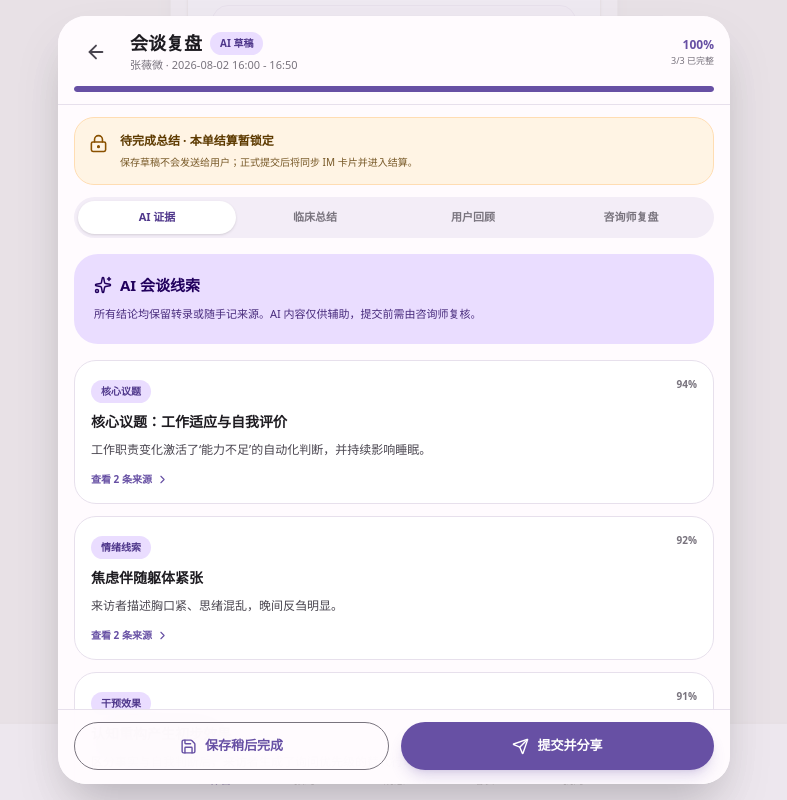
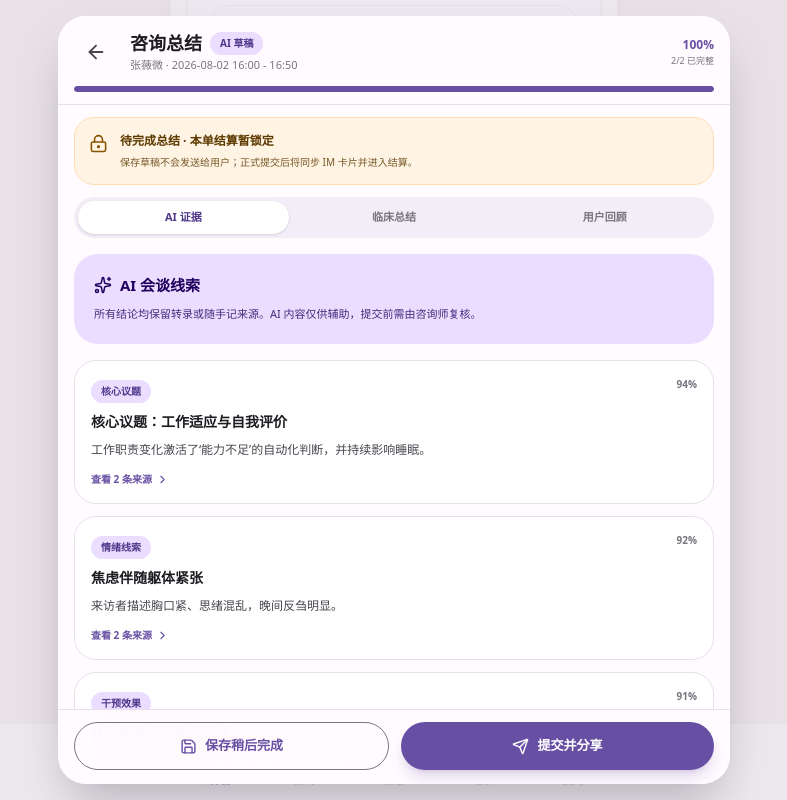
Before and after one commit to duran2015/-, a React (Vite) app: page /counselor in a window 1280 px wide. Both pictures are taken after a click on the button "确认总结". Shown: the part 828-1628 px from the top of the page, without its empty margins (246-1033 px from the left). Built offline with nearby package versions, Linux system fonts and the light colour scheme; grey boxes are pictures that could not be loaded.

Commit message:
refactor: remove reflection from summary workspace

```diff
--- a/src/components/SessionReview/SessionReviewWorkspace.tsx
+++ b/src/components/SessionReview/SessionReviewWorkspace.tsx
@@ -2,7 +2,6 @@ import { useEffect, useMemo, useState } from "react";
 import {
   AlertCircle,
   ArrowLeft,
-  Bot,
   Check,
   CheckCircle2,
   ChevronRight,
@@ -21,7 +20,7 @@ import { useAppStore } from "../../client-app/store";
 import { getReviewProgress } from "../../sessionReviewPresentation";
 import type { SessionReviewDraft, SessionInsight } from "../../types";
 
-type ReviewTab = "evidence" | "clinical" | "client" | "reflection";
+type ReviewTab = "evidence" | "clinical" | "client";
 
 interface SessionReviewWorkspaceProps {
   draftId: string;
@@ -33,7 +32,6 @@ const tabItems: Array<{ id: ReviewTab; label: string; shortLabel: string }> = [
   { id: "evidence", label: "AI 证据", shortLabel: "证据" },
   { id: "clinical", label: "临床总结", shortLabel: "临床" },
   { id: "client", label: "用户回顾", shortLabel: "分享" },
-  { id: "reflection", label: "咨询师复盘", shortLabel: "复盘" },
 ];
 
 const fieldClass =
@@ -152,7 +150,7 @@ export function SessionReviewWorkspace({ draftId, onClose, onSubmitted }: Sessio
       <div className="fixed inset-0 z-[300] grid place-items-center bg-[#FFFBFE] p-6">
         <div className="text-center">
           <AlertCircle className="mx-auto text-[#BA1A1A]" />
-          <p className="mt-3 text-sm font-bold">未找到本次咨询复盘</p>
+          <p className="mt-3 text-sm font-bold">未找到本次咨询总结</p>
           <button onClick={onClose} className="mt-4 rounded-full bg-[#6750A4] px-5 py-2.5 text-sm font-bold text-white">
             返回工作台
           </button>
@@ -171,18 +169,10 @@ export function SessionReviewWorkspace({ draftId, onClose, onSubmitted }: Sessio
     setDraft((current) =>
       current ? { ...current, clientSummary: { ...current.clientSummary, ...patch } } : current,
     );
-  const updateReflection = (patch: Partial<SessionReviewDraft["counselorReflection"]>) =>
-    setDraft((current) =>
-      current
-        ? { ...current, counselorReflection: { ...current.counselorReflection, ...patch } }
-        : current,
-    );
-
   const handleSave = () => {
     saveSessionReview(draft.id, {
       clinicalSummary: draft.clinicalSummary,
       clientSummary: draft.clientSummary,
-      counselorReflection: draft.counselorReflection,
     });
     setFeedback("草稿已保存，结算将在正式提交后解锁");
     window.setTimeout(() => setFeedback(""), 2200);
@@ -192,7 +182,6 @@ export function SessionReviewWorkspace({ draftId, onClose, onSubmitted }: Sessio
     const result = submitSessionReview(draft.id, {
       clinicalSummary: draft.clinicalSummary,
       clientSummary: draft.clientSummary,
-      counselorReflection: draft.counselorReflection,
     });
     if (!result.ok) {
       setFeedback(result.errors.join("；"));
@@ -214,7 +203,7 @@ export function SessionReviewWorkspace({ draftId, onClose, onSubmitted }: Sessio
             </button>
             <div className="min-w-0 flex-1">
               <div className="flex items-center gap-2">
-                <h1 className="truncate text-[18px] font-black text-[#1D1B20]">会谈复盘</h1>
+                <h1 className="truncate text-[18px] font-black text-[#1D1B20]">咨询总结</h1>
                 <span className={`rounded-full px-2.5 py-1 text-[10px] font-black ${isSubmitted ? "bg-[#C4EED0] text-[#163723]" : "bg-[#EADDFF] text-[#4F378B]"}`}>
                   {isSubmitted ? "已提交" : "AI 草稿"}
                 </span>
@@ -225,7 +214,7 @@ export function SessionReviewWorkspace({ draftId, onClose, onSubmitted }: Sessio
             </div>
             <div className="text-right">
               <div className="text-[12px] font-black text-[#6750A4]">{progress?.percentage}%</div>
-              <div className="text-[9px] text-[#79747E]">{progress?.completed}/3 已完整</div>
+              <div className="text-[9px] text-[#79747E]">{progress?.completed}/2 已完整</div>
             </div>
           </div>
           <div className="mt-3 h-1.5 overflow-hidden rounded-full bg-[#E8DEF8]">
@@ -245,7 +234,7 @@ export function SessionReviewWorkspace({ draftId, onClose, onSubmitted }: Sessio
           </div>
         </div>
 
-        <nav className="mx-4 mt-3 grid shrink-0 grid-cols-4 rounded-full bg-[#F3EDF7] p-1">
+        <nav className="mx-4 mt-3 grid shrink-0 grid-cols-3 rounded-full bg-[#F3EDF7] p-1">
           {tabItems.map((tab) => (
             <button
               key={tab.id}
@@ -335,35 +324,6 @@ export function SessionReviewWorkspace({ draftId, onClose, onSubmitted }: Sessio
             </div>
           )}
 
-          {activeTab === "reflection" && (
-            <div className="space-y-5">
-              <section className="rounded-[22px] bg-[#F3EDF7] p-4">
-                <div className="flex items-center gap-2 text-[#4F378B]"><Bot size={18} /><h2 className="text-[14px] font-black">专业复盘与自评</h2></div>
-                <p className="mt-2 text-[11px] leading-5 text-[#6750A4]">用于持续提升服务质量，不向用户展示，也不影响本次咨询评价结果。</p>
-              </section>
-              <label className="block">
-                <span className="text-[12px] font-bold text-[#49454F]">咨询关系质量</span>
-                <div className="mt-2 grid grid-cols-3 gap-2">
-                  {(["needs_attention", "stable", "strong"] as const).map((value) => (
-                    <button key={value} disabled={isSubmitted} onClick={() => updateReflection({ allianceQuality: value })} className={`rounded-[16px] border px-2 py-3 text-[11px] font-black ${draft.counselorReflection.allianceQuality === value ? "border-[#6750A4] bg-[#EADDFF] text-[#4F378B]" : "border-[#CAC4D0] bg-white text-[#49454F]"}`}>
-                      {{ needs_attention: "需关注", stable: "稳定", strong: "良好" }[value]}
-                    </button>
-                  ))}
-                </div>
-              </label>
-              <label className="block">
-                <span className="text-[12px] font-bold text-[#49454F]">目标进展</span>
-                <div className="mt-2 grid grid-cols-3 gap-2">
-                  {(["limited", "partial", "clear"] as const).map((value) => (
-                    <button key={value} disabled={isSubmitted} onClick={() => updateReflection({ goalProgress: value })} className={`rounded-[16px] border px-2 py-3 text-[11px] font-black ${draft.counselorReflection.goalProgress === value ? "border-[#6750A4] bg-[#EADDFF] text-[#4F378B]" : "border-[#CAC4D0] bg-white text-[#49454F]"}`}>
-                      {{ limited: "有限", partial: "部分", clear: "明确" }[value]}
-                    </button>
-                  ))}
-                </div>
-              </label>
-              <Field label="复盘记录" value={draft.counselorReflection.reflection} onChange={(value) => updateReflection({ reflection: value })} disabled={isSubmitted} rows={6} />
-            </div>
-          )}
         </main>
 
         <footer className="absolute inset-x-0 bottom-0 border-t border-[#E7E0EC] bg-[#FFFBFE]/95 px-4 pb-[max(14px,env(safe-area-inset-bottom))] pt-3 backdrop-blur-xl">
--- a/src/consultationWorkflow.ts
+++ b/src/consultationWorkflow.ts
@@ -105,7 +105,7 @@ const buildCounselorMessage = (order: Order, draft: SessionReviewDraft, timestam
   status: "pending_review",
   title: "本次咨询总结待确认",
   description: `${order.clientName} 的 AI 草稿已准备，请完成复核后提交。`,
-  actionLabel: "打开复盘",
+  actionLabel: "确认总结",
   createdAt: timestamp,
   updatedAt: timestamp,
 });
@@ -213,7 +213,7 @@ export function submitReviewDraft(
   timestamp: string,
 ): ReviewSubmissionResult {
   const draft = state.reviewDrafts.find((item) => item.id === draftId);
-  if (!draft) return { ok: false, state, errors: ["未找到咨询复盘草稿"] };
+  if (!draft) return { ok: false, state, errors: ["未找到咨询总结草稿"] };
   if (draft.status === "submitted") return { ok: true, state, errors: [] };
 
   const errors = validateReviewDraft(draft);
--- a/src/sessionReviewPresentation.ts
+++ b/src/sessionReviewPresentation.ts
@@ -4,13 +4,12 @@ export type ReviewProgress = {
   completed: number;
   total: number;
   percentage: number;
-  missingSections: Array<"clinical" | "client" | "reflection">;
+  missingSections: Array<"clinical" | "client">;
 };
 
 export function getReviewProgress(draft: SessionReviewDraft): ReviewProgress {
   const clinical = draft.clinicalSummary;
   const client = draft.clientSummary;
-  const reflection = draft.counselorReflection;
   const sections = {
     clinical:
       Boolean(clinical.mainConcern.trim()) &&
@@ -23,10 +22,6 @@ export function getReviewProgress(draft: SessionReviewDraft): ReviewProgress {
       Boolean(client.recap.trim()) &&
       client.actionItems.length > 0 &&
       Boolean(client.nextPlan.trim()),
-    reflection:
-      Boolean(reflection.allianceQuality) &&
-      Boolean(reflection.goalProgress) &&
-      Boolean(reflection.reflection.trim()),
   };
   const missingSections = (Object.entries(sections) as Array<[keyof typeof sections, boolean]>)
     .filter(([, complete]) => !complete)
@@ -34,8 +29,8 @@ export function getReviewProgress(draft: SessionReviewDraft): ReviewProgress {
   const completed = Object.values(sections).filter(Boolean).length;
   return {
     completed,
-    total: 3,
-    percentage: Math.round((completed / 3) * 100),
+    total: 2,
+    percentage: Math.round((completed / 2) * 100),
     missingSections,
   };
 }
```
Also changed, not shown: 1 other file (tests, documents, lock files or other folders).
